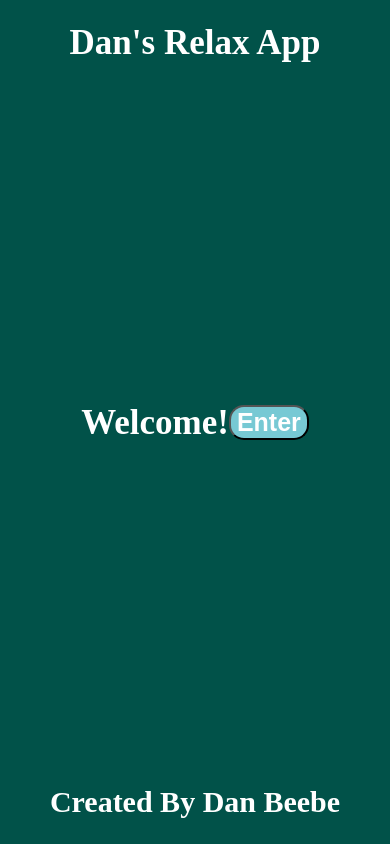
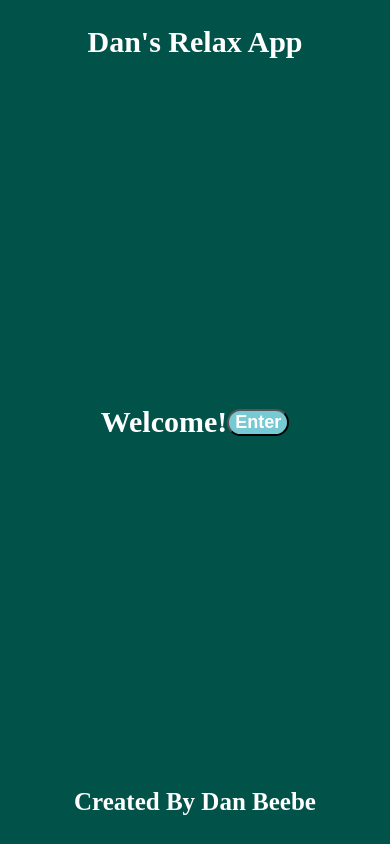
Before and after one commit to danielwbeebe/Relaxation-App, a React (Create React App) app: page / in a window 390 px wide. Built offline with nearby package versions, Linux system fonts and the light colour scheme.

Commit message:
add responsive design changes for font sizes on smaller screens

```diff
--- a/src/App.css
+++ b/src/App.css
@@ -220,3 +220,33 @@ a:link, a:visited {
   decoration: none;
   text-decoration: none;
 }
+
+
+/*reactive design for smaller screens*/
+@media (max-width: 800px) {
+
+  h1 {
+    font-size: 30px;
+  }
+
+  h2 {
+    font-size: 25px;
+  }
+
+  h3 {
+    font-size: 18px;
+  }
+
+  h4 {
+    font-size: 16px;
+  }
+
+  p {
+    font-size: 12px;
+  }
+
+  a {
+    font-size: 12px;
+  }
+
+}
```
